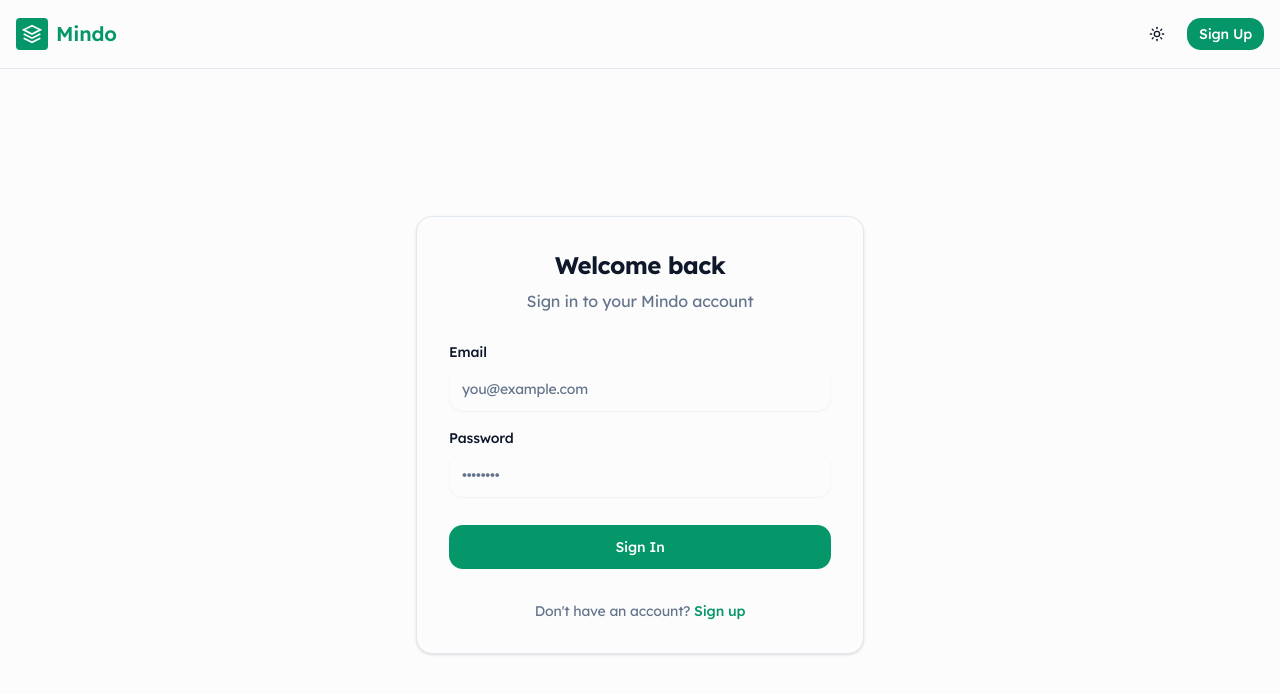
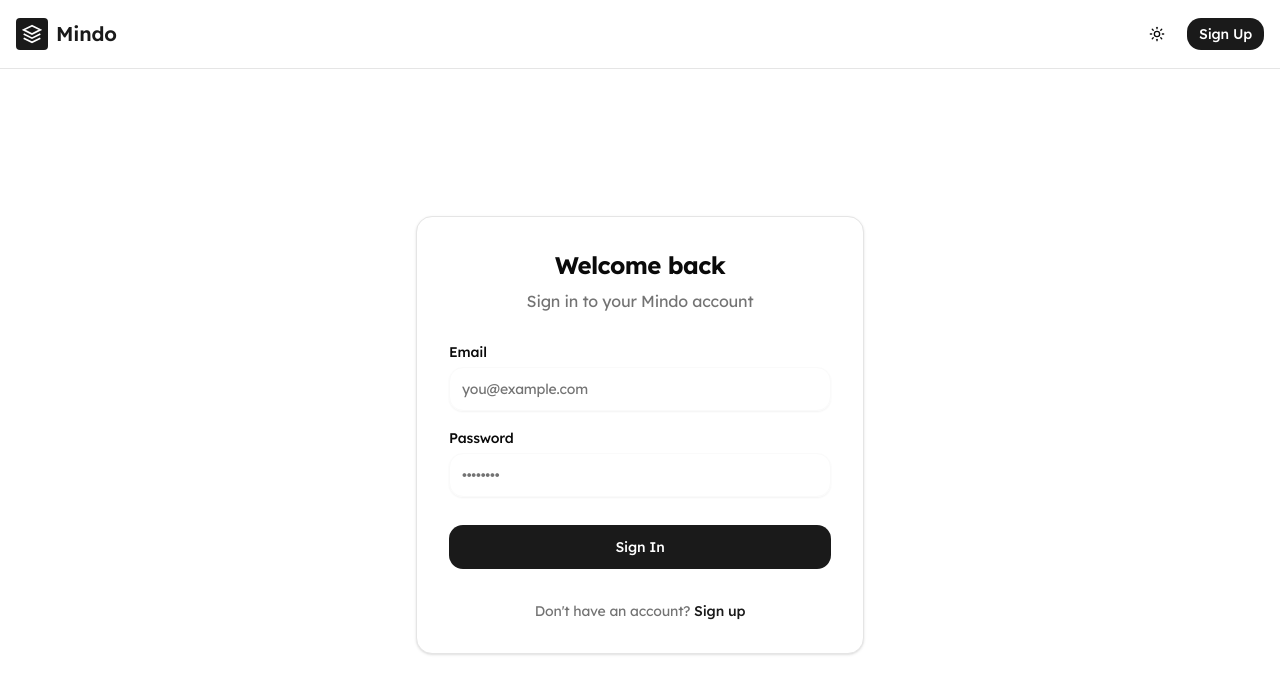
Before and after one commit to ispastro/Mindo-4u, a Next.js app in the folder frontend/: page /login in a window 1280 px wide. Shown: the top 694 px of the page. Built offline with nearby package versions, Linux system fonts and the light colour scheme; no server answers.

Commit message:
design: pure black monochrome color system
- Replace emerald palette with black/white/gray
- True black (#000000) for OLED dark mode
- High contrast for maximum accessibility
- Minimalist, timeless aesthetic
- Premium Apple-like design language
- Perfect for voice-first simplicity

```diff
--- a/frontend/app/globals.css
+++ b/frontend/app/globals.css
@@ -3,86 +3,86 @@
 
 @custom-variant dark (&:is(.dark *));
 
-/* Light theme - Sophisticated emerald & slate */
+/* Light theme - Clean minimalist */
 :root {
-  /* Neutrals - Crisp and clean */
-  --background: #fcfcfc;
-  --foreground: #0f172a;
+  /* Neutrals - Pure and crisp */
+  --background: #ffffff;
+  --foreground: #0a0a0a;
   --card: #ffffff;
-  --card-foreground: #0f172a;
+  --card-foreground: #0a0a0a;
   --popover: #ffffff;
-  --popover-foreground: #0f172a;
+  --popover-foreground: #0a0a0a;
 
-  /* Primary - Rich emerald (unique, memorable) */
-  --primary: #059669;
+  /* Primary - Pure black with subtle warmth */
+  --primary: #1a1a1a;
   --primary-foreground: #ffffff;
 
-  /* Secondary - Soft sage */
-  --secondary: #f0fdf4;
-  --secondary-foreground: #0f172a;
+  /* Secondary - Soft gray */
+  --secondary: #f5f5f5;
+  --secondary-foreground: #0a0a0a;
 
-  /* Muted - Gentle slate */
-  --muted: #f8fafc;
-  --muted-foreground: #64748b;
+  /* Muted - Light gray */
+  --muted: #fafafa;
+  --muted-foreground: #737373;
 
-  /* Accent - Vibrant teal */
-  --accent: #14b8a6;
+  /* Accent - Charcoal */
+  --accent: #262626;
   --accent-foreground: #ffffff;
 
-  /* Destructive - Warm coral */
-  --destructive: #f43f5e;
+  /* Destructive - Muted red */
+  --destructive: #dc2626;
   --destructive-foreground: #ffffff;
 
-  /* Borders - Whisper light */
-  --border: #e2e8f0;
-  --input: #f8fafc;
-  --ring: #059669;
+  /* Borders - Subtle */
+  --border: #e5e5e5;
+  --input: #fafafa;
+  --ring: #1a1a1a;
 
   --radius: 0.875rem;
 
   /* Voice-specific */
-  --voice-active: #14b8a6;
-  --voice-listening: #059669;
+  --voice-active: #262626;
+  --voice-listening: #1a1a1a;
 }
 
-/* Dark theme - Deep forest with emerald glow */
+/* Dark theme - Pure black with subtle depth */
 .dark {
-  /* Neutrals - Rich depth */
-  --background: #020617;
-  --foreground: #f1f5f9;
-  --card: #0f172a;
-  --card-foreground: #f1f5f9;
-  --popover: #0f172a;
-  --popover-foreground: #f1f5f9;
+  /* Neutrals - True black base */
+  --background: #000000;
+  --foreground: #fafafa;
+  --card: #0a0a0a;
+  --card-foreground: #fafafa;
+  --popover: #0a0a0a;
+  --popover-foreground: #fafafa;
 
-  /* Primary - Luminous emerald */
-  --primary: #10b981;
-  --primary-foreground: #ffffff;
+  /* Primary - Soft white */
+  --primary: #fafafa;
+  --primary-foreground: #0a0a0a;
 
-  /* Secondary - Deep slate */
-  --secondary: #1e293b;
-  --secondary-foreground: #f1f5f9;
+  /* Secondary - Dark gray */
+  --secondary: #171717;
+  --secondary-foreground: #fafafa;
 
-  /* Muted - Comfortable depth */
-  --muted: #1e293b;
-  --muted-foreground: #94a3b8;
+  /* Muted - Charcoal */
+  --muted: #171717;
+  --muted-foreground: #a3a3a3;
 
-  /* Accent - Electric teal */
-  --accent: #2dd4bf;
-  --accent-foreground: #0f172a;
+  /* Accent - Light gray */
+  --accent: #e5e5e5;
+  --accent-foreground: #0a0a0a;
 
-  /* Destructive - Soft rose */
-  --destructive: #fb7185;
+  /* Destructive - Soft red */
+  --destructive: #ef4444;
   --destructive-foreground: #ffffff;
 
-  /* Borders - Subtle definition */
-  --border: #1e293b;
-  --input: #0f172a;
-  --ring: #10b981;
+  /* Borders - Subtle gray */
+  --border: #262626;
+  --input: #0a0a0a;
+  --ring: #fafafa;
 
   /* Voice-specific */
-  --voice-active: #2dd4bf;
-  --voice-listening: #10b981;
+  --voice-active: #e5e5e5;
+  --voice-listening: #fafafa;
 }
 
 @theme inline {
@@ -128,6 +128,58 @@
   }
 }
 
+/* Button text slide-up animation */
+@keyframes slide-up {
+  from {
+    transform: translateY(100%);
+    opacity: 0;
+  }
+  to {
+    transform: translateY(0);
+    opacity: 1;
+  }
+}
+
+@keyframes slide-down {
+  from {
+    transform: translateY(0);
+    opacity: 1;
+  }
+  to {
+    transform: translateY(-100%);
+    opacity: 0;
+  }
+}
+
+.btn-text-animate {
+  position: relative;
+  overflow: hidden;
+  display: inline-block;
+}
+
+.btn-text-animate span {
+  display: inline-block;
+  transition: transform 0.3s ease, opacity 0.3s ease;
+}
+
+.btn-text-animate:hover span {
+  animation: slide-down 0.3s ease forwards;
+}
+
+.btn-text-animate::after {
+  content: attr(data-text);
+  position: absolute;
+  left: 0;
+  right: 0;
+  top: 0;
+  transform: translateY(100%);
+  opacity: 0;
+}
+
+.btn-text-animate:hover::after {
+  animation: slide-up 0.3s ease forwards;
+}
+
 /* Voice button glow effects */
 @keyframes voice-pulse {
   0%, 100% {
```
